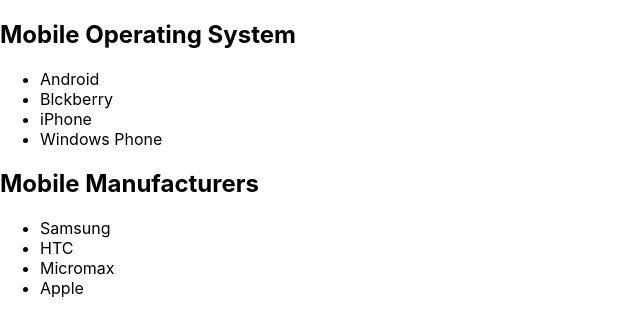
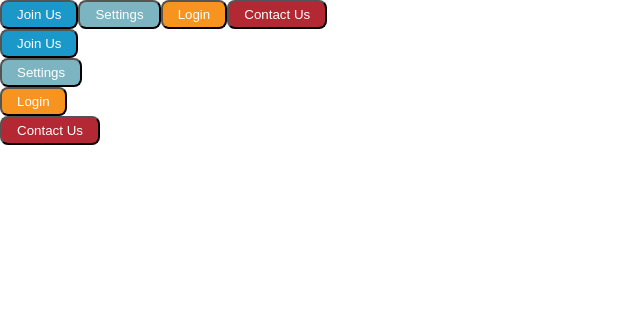
Before and after one commit to devgurbir/first-react-app, a React (Create React App) app: page / in a window 1280 px wide. Shown: the top 336 px of the page, without its empty margins (0-640 px from the left). Built offline with nearby package versions, Linux system fonts and the light colour scheme.

Commit message:
react Menu

```diff
--- /dev/null
+++ b/src/components/ReactMenu/ContactUs.jsx
@@ -0,0 +1,9 @@
+function ContactUs(){
+    return (
+        <button style={{backgroundColor: "#b32832", padding: "5px 15px", color: "white", borderRadius : "8px"} }>
+            Contact Us
+            </button>
+    )
+}
+
+export default ContactUs
--- /dev/null
+++ b/src/components/ReactMenu/Login.jsx
@@ -0,0 +1,9 @@
+function Login(){
+    return (
+        <button style={{backgroundColor: "#f79420", padding: "5px 15px", color: "white", borderRadius : "8px"} }>
+            Login
+            </button>
+    )
+}
+
+export default Login
--- /dev/null
+++ b/src/components/ReactMenu/joinUs.jsx
@@ -0,0 +1,9 @@
+function JoinUs(){
+    return (
+        <button style={{backgroundColor: "#1a98c9", padding: "5px 15px", color: "white", borderRadius : "8px"} }>
+            Join Us
+            </button>
+    )
+}
+
+export default JoinUs
--- /dev/null
+++ b/src/components/ReactMenu/settings.jsx
@@ -0,0 +1,9 @@
+function Settings(){
+    return (
+        <button style={{backgroundColor: "#7db4c1", padding: "5px 15px", color: "white", borderRadius : "8px"} }>
+            Settings
+            </button>
+    )
+}
+
+export default Settings
--- /dev/null
+++ b/src/components/ReactMenu/stylishButton.jsx
@@ -0,0 +1,11 @@
+function StylishButton({title, bgColor, color}){
+    return (
+        <div>
+        <button style={{backgroundColor: bgColor, padding: "5px 15px", color: color, borderRadius : "8px"} }>
+            {title}
+            </button>
+            </div>
+    )
+}
+
+export default StylishButton
--- a/src/index.js
+++ b/src/index.js
@@ -3,16 +3,26 @@ import ReactDOM from 'react-dom';
 import './index.css';
 import App from './App';
 import reportWebVitals from './reportWebVitals';
-import Header from "./components/ReactMobileOS/Header"
-import List from "./components/ReactMobileOS/List"
+import JoinUs from './components/ReactMenu/joinUs'
+import Settings from './components/ReactMenu/settings'
+import Login from './components/ReactMenu/Login'
+import ContactUs from './components/ReactMenu/ContactUs'
+import StylishButton from './components/ReactMenu/stylishButton'
 
 ReactDOM.render(
   <React.StrictMode>
-    <Header title = "Mobile Operating System" />
-    <List items = {["Android", "Blckberry", "iPhone", "Windows Phone"]} />
+    {/* Part 1 */}
+    <JoinUs />
+    <Settings />
+    <Login />
+    <ContactUs />
 
-    <Header title = "Mobile Manufacturers" />
-    <List items={["Samsung", "HTC", "Micromax", "Apple"]} />
+    {/* Part 2 */}
+    <StylishButton bgColor = "#1a98c9" title="Join Us" color="white" />
+    <StylishButton bgColor = "#7db4c1" title="Settings" color="white" />
+    <StylishButton bgColor = "#f79420" title="Login" color="white" />
+    <StylishButton bgColor = "#b32832" title="Contact Us" color="white" />
+
 
   </React.StrictMode>,
   document.getElementById('root')
```
